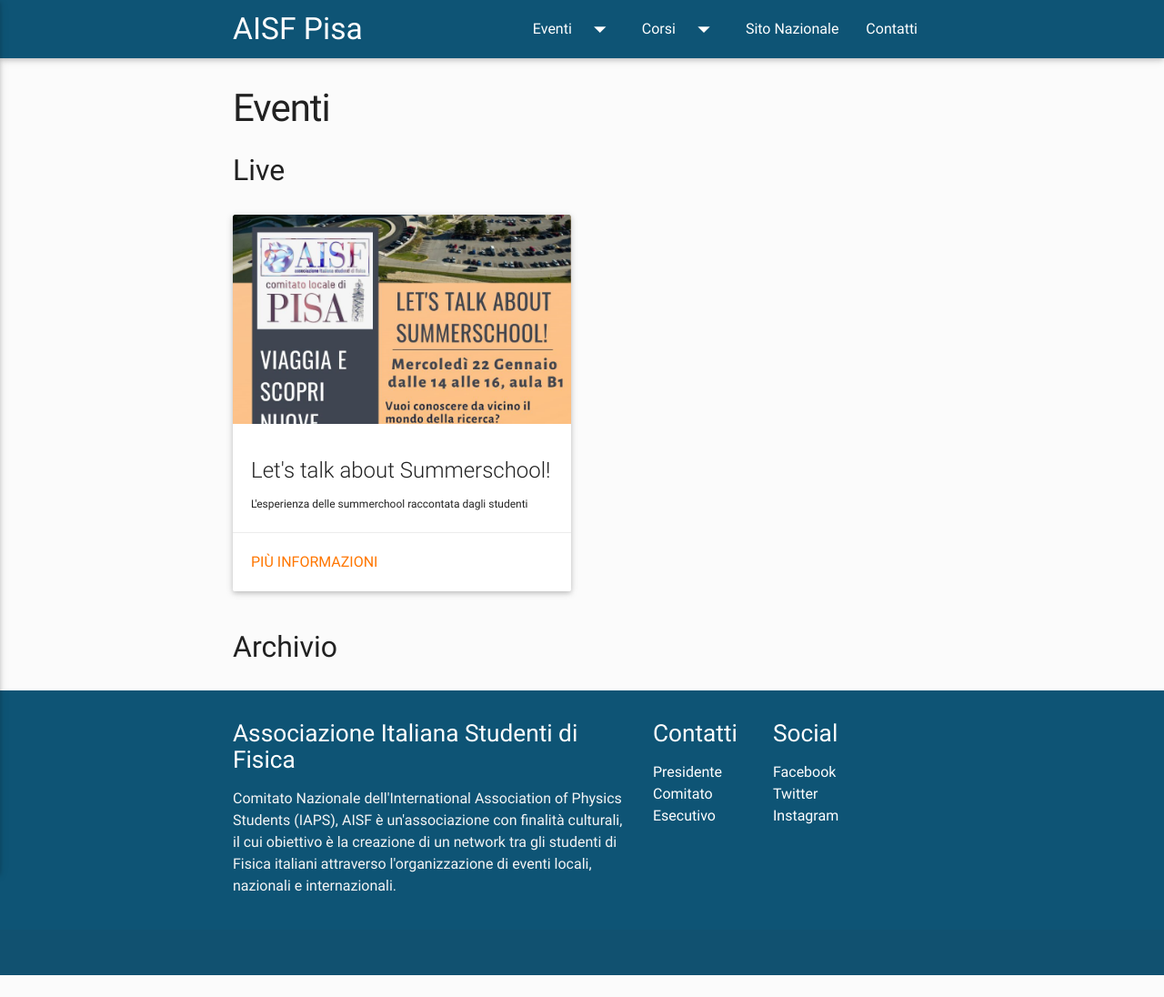
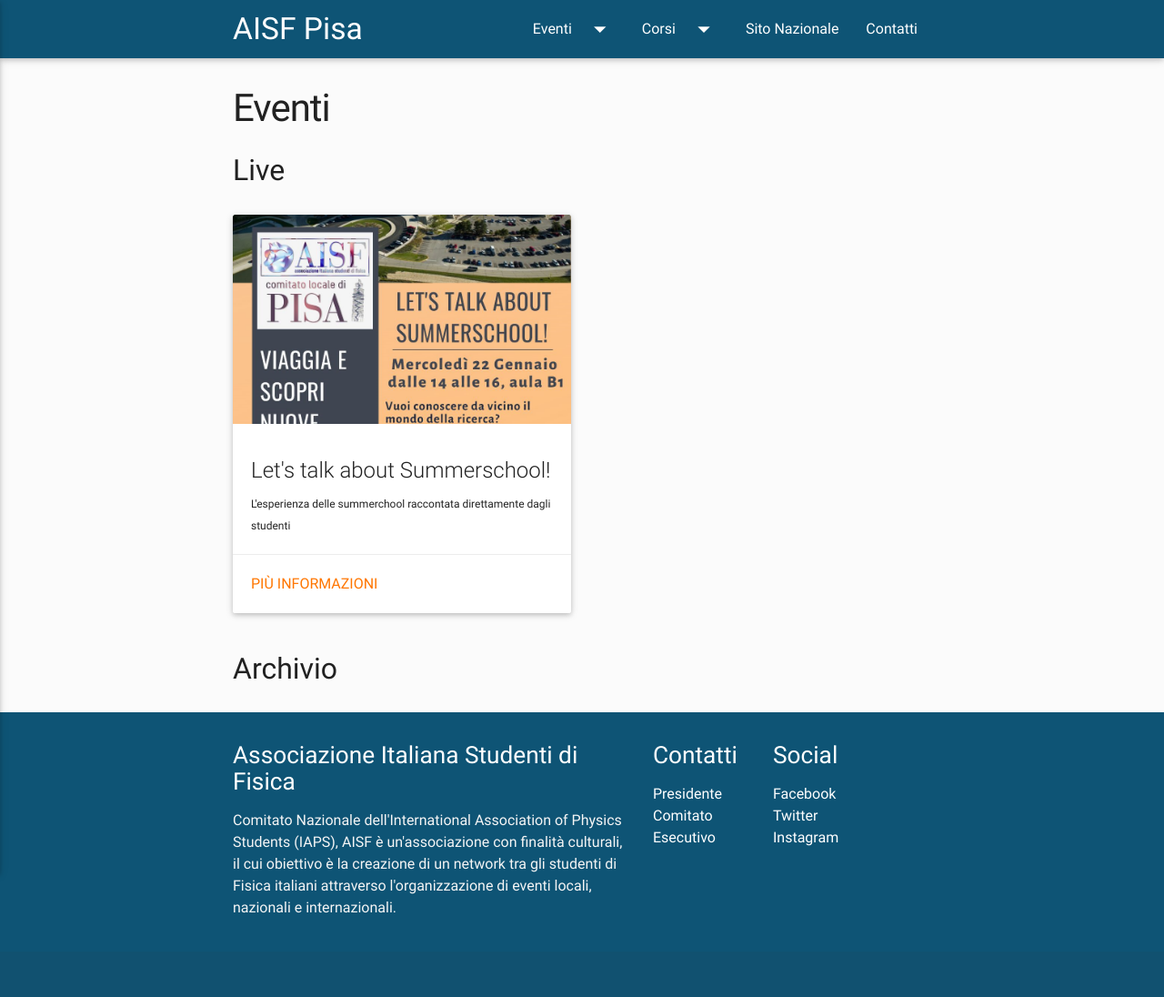
Before and after one commit to ai-sf/pisa, a Jekyll site: the page built from eventi.html, in a window 1280 px wide. Shown: the whole page at 91% size. Built offline with Jekyll 4.4.1, drawn with Linux system fonts in a browser that asks for light colours; nearby versions of some CDN libraries; before the commit the page ends 1072 px from its top, so only the background shows below that.

```diff
--- a/_data/lista_eventi.yml
+++ b/_data/lista_eventi.yml
@@ -1,6 +1,6 @@
 - image: img/eventi/summerschool_20.png
   title: Let's talk about Summerschool!
-  info: L'esperienza delle summerchool raccontata dagli studenti
+  info: L'esperienza delle summerchool raccontata direttamente dagli studenti
   url: summerschool_20
   alt: Evento Summerschool
   live: "true"
```
Also changed, not shown: summerschool_20.html (added, +16 -0 lines).
